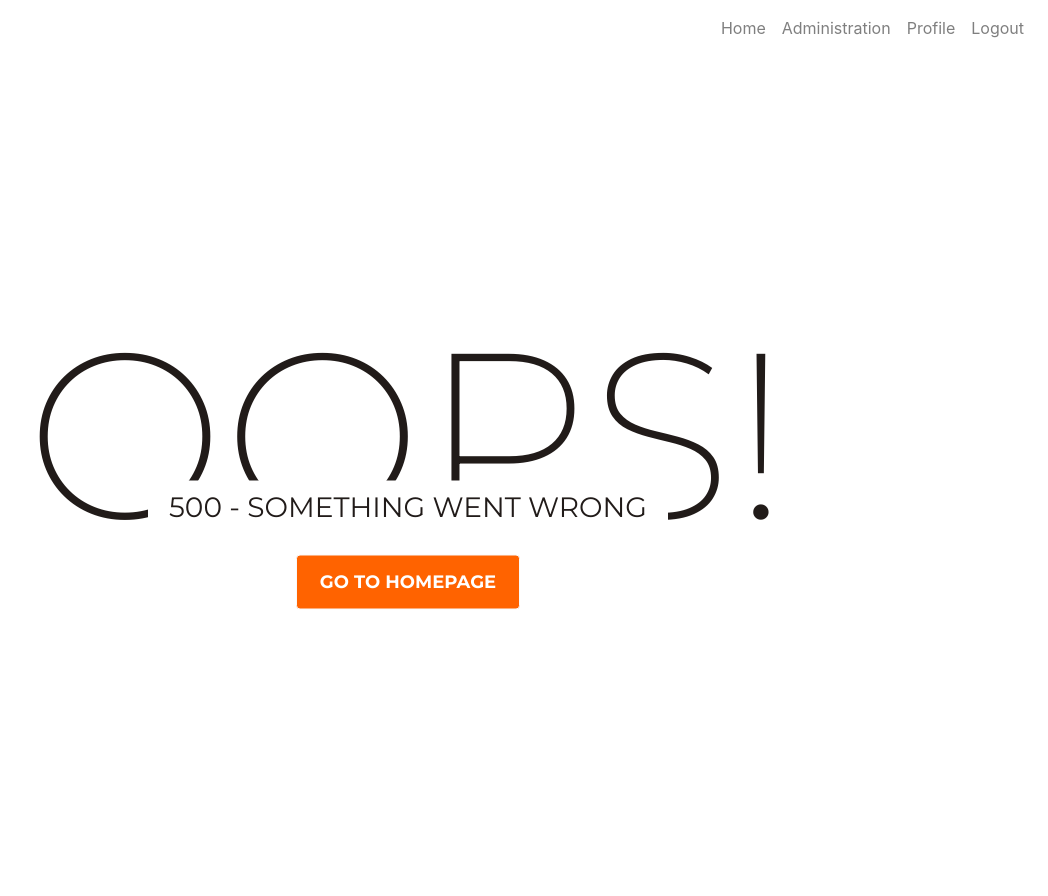
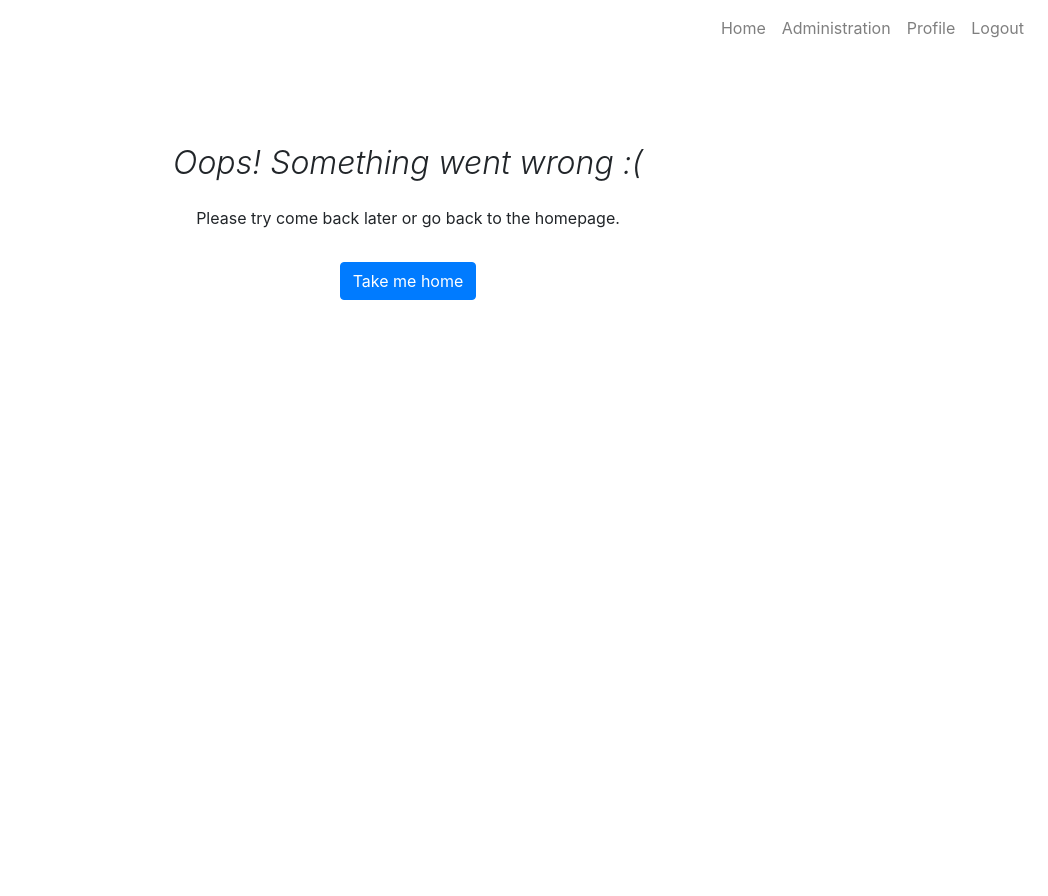
Before and after one commit to srivoyre/Openclassrooms_P5, a PHP site: template src/View/error_500.php in a window 1280 px wide. Shown: the whole page, without its empty margins (232-1280 px from the left). After the commit the page ends 300 px from the top, so only its background shows below. Run offline with PHP 8.4, Linux system fonts and the light colour scheme; the template is opened without the code that fills it, so the values that code supplies are empty; some libraries are stand-ins or nearby versions.

Commit message:
Enhancing custom error pages

```diff
--- a/public/css/error.css
+++ /dev/null
@@ -1,112 +0,0 @@
-/*This template was made by Colorlib (https://colorlib.com)*/
-
-* {
-  -webkit-box-sizing: border-box;
-          box-sizing: border-box;
-}
-
-body {
-  padding: 0;
-  margin: 0;
-}
-
-#notfound {
-  position: relative;
-  height: 100vh;
-}
-
-#notfound .notfound {
-  position: absolute;
-  left: 50%;
-  top: 50%;
-  -webkit-transform: translate(-50%, -50%);
-      -ms-transform: translate(-50%, -50%);
-          transform: translate(-50%, -50%);
-}
-
-.notfound {
-  max-width: 520px;
-  width: 100%;
-  line-height: 1.4;
-  text-align: center;
-}
-
-.notfound .notfound-404 {
-  position: relative;
-  height: 200px;
-  margin: 0px auto 20px;
-  z-index: -1;
-}
-
-.notfound .notfound-404 h1 {
-  font-family: 'Montserrat', sans-serif;
-  font-size: 236px;
-  font-weight: 200;
-  margin: 0px;
-  color: #211b19;
-  text-transform: uppercase;
-  position: absolute;
-  left: 50%;
-  top: 50%;
-  -webkit-transform: translate(-50%, -50%);
-      -ms-transform: translate(-50%, -50%);
-          transform: translate(-50%, -50%);
-}
-
-.notfound .notfound-404 h2 {
-  font-family: 'Montserrat', sans-serif;
-  font-size: 28px;
-  font-weight: 400;
-  text-transform: uppercase;
-  color: #211b19;
-  background: #fff;
-  padding: 10px 5px;
-  margin: auto;
-  display: inline-block;
-  position: absolute;
-  bottom: 0px;
-  left: 0;
-  right: 0;
-}
-
-.notfound a {
-  font-family: 'Montserrat', sans-serif;
-  display: inline-block;
-  font-weight: 700;
-  text-decoration: none;
-  color: #fff;
-  text-transform: uppercase;
-  padding: 13px 23px;
-  background: #ff6300;
-  font-size: 18px;
-  -webkit-transition: 0.2s all;
-  transition: 0.2s all;
-}
-
-.notfound a:hover {
-  color: #ff6300;
-  background: #211b19;
-}
-
-@media only screen and (max-width: 767px) {
-  .notfound .notfound-404 h1 {
-    font-size: 148px;
-  }
-}
-
-@media only screen and (max-width: 480px) {
-  .notfound .notfound-404 {
-    height: 148px;
-    margin: 0px auto 10px;
-  }
-  .notfound .notfound-404 h1 {
-    font-size: 86px;
-  }
-  .notfound .notfound-404 h2 {
-    font-size: 16px;
-  }
-  .notfound a {
-    padding: 7px 15px;
-    font-size: 14px;
-  }
-}
--- a/src/View/base.php
+++ b/src/View/base.php
@@ -31,7 +31,6 @@
 
         <link rel="stylesheet" href="https://stackpath.bootstrapcdn.com/bootstrap/4.5.1/css/bootstrap.min.css" integrity="sha384-VCmXjywReHh4PwowAiWNagnWcLhlEJLA5buUprzK8rxFgeH0kww/aWY76TfkUoSX" crossorigin="anonymous">
         <link rel="stylesheet" href="css/style.css">
-        <link rel="stylesheet" href="css/error.css">
         <link href="https://fonts.googleapis.com/css?family=Montserrat:200,400,700" rel="stylesheet">
 
         <!--jQuery, Poppers.js, Bootstrap JS, then custom scripts -->
--- a/src/View/error_500.php
+++ b/src/View/error_500.php
@@ -1,11 +1,14 @@
-<?php $this->title = '500 Error: Internal Server Error'; ?>
+<?php
+$this->title = '500 Error: Internal Server Error';
+$this->h1 = 'Internal Server Error';
+?>
 
-<div id="notfound">
-    <div class="notfound">
-        <div class="notfound-404">
-            <h1>Oops!</h1>
-            <h2>500 - Something went wrong</h2>
+<div class="row my-4 py-4">
+    <div class="col-12 text-center">
+        <h2 class="font-weight-light font-italic pb-3">Oops! Something went wrong :(</h2>
+        <p class="pb-3">Please try come back later or go back to the homepage.</p>
+        <div>
+            <a type="button" class="btn btn-primary" href="index.php">Take me home</a>
         </div>
-        <a type="button" class="btn btn-light mb-5" href="index.php">Go To Homepage</a>
-    </div><!-- This templates was made by Colorlib (https://colorlib.com)-->
+    </div>
 </div>
```
Also changed, not shown: src/View/error_404.php (+11 -9 lines), src/View/error_permission.php (+13 -3 lines).
